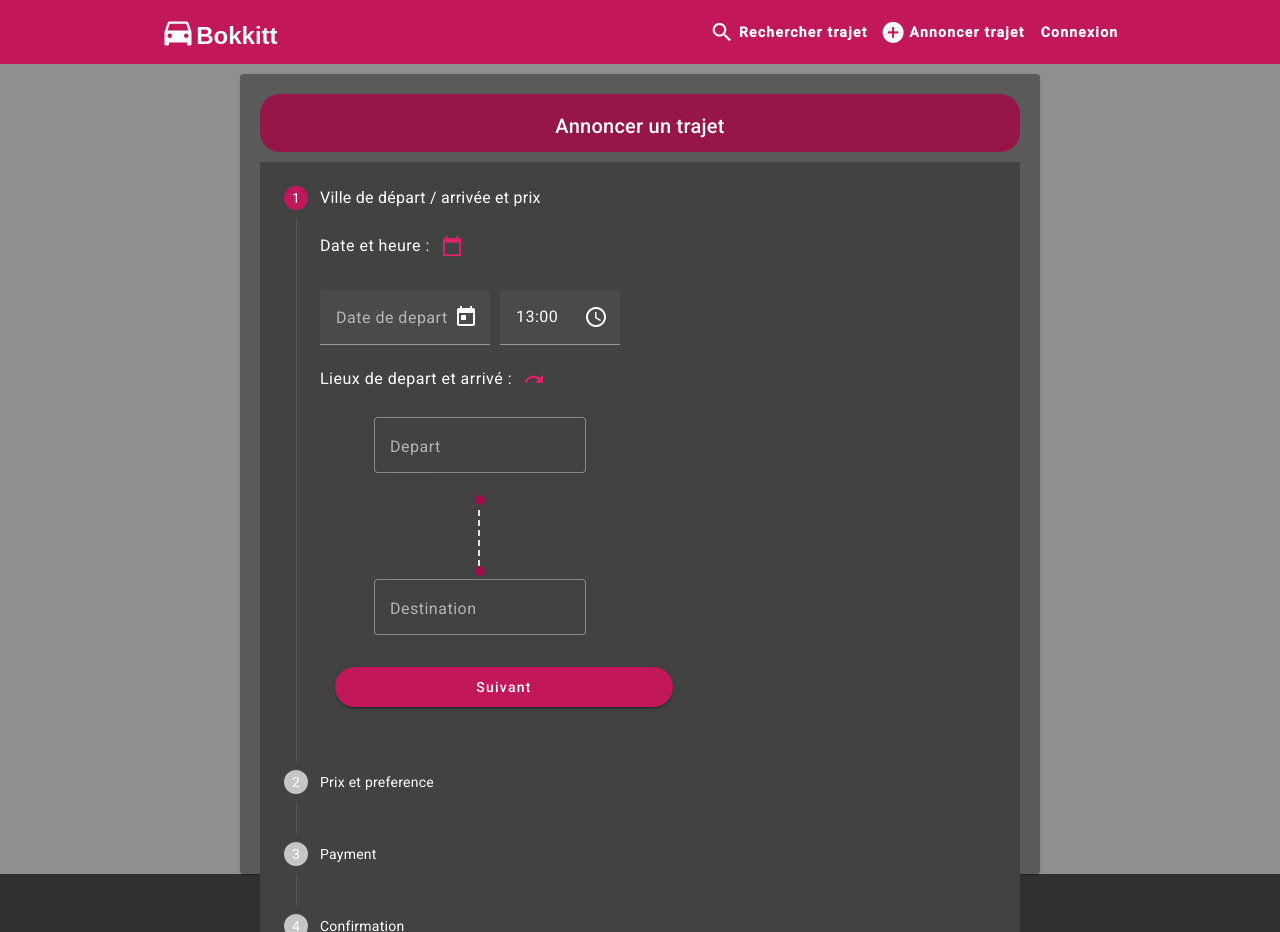
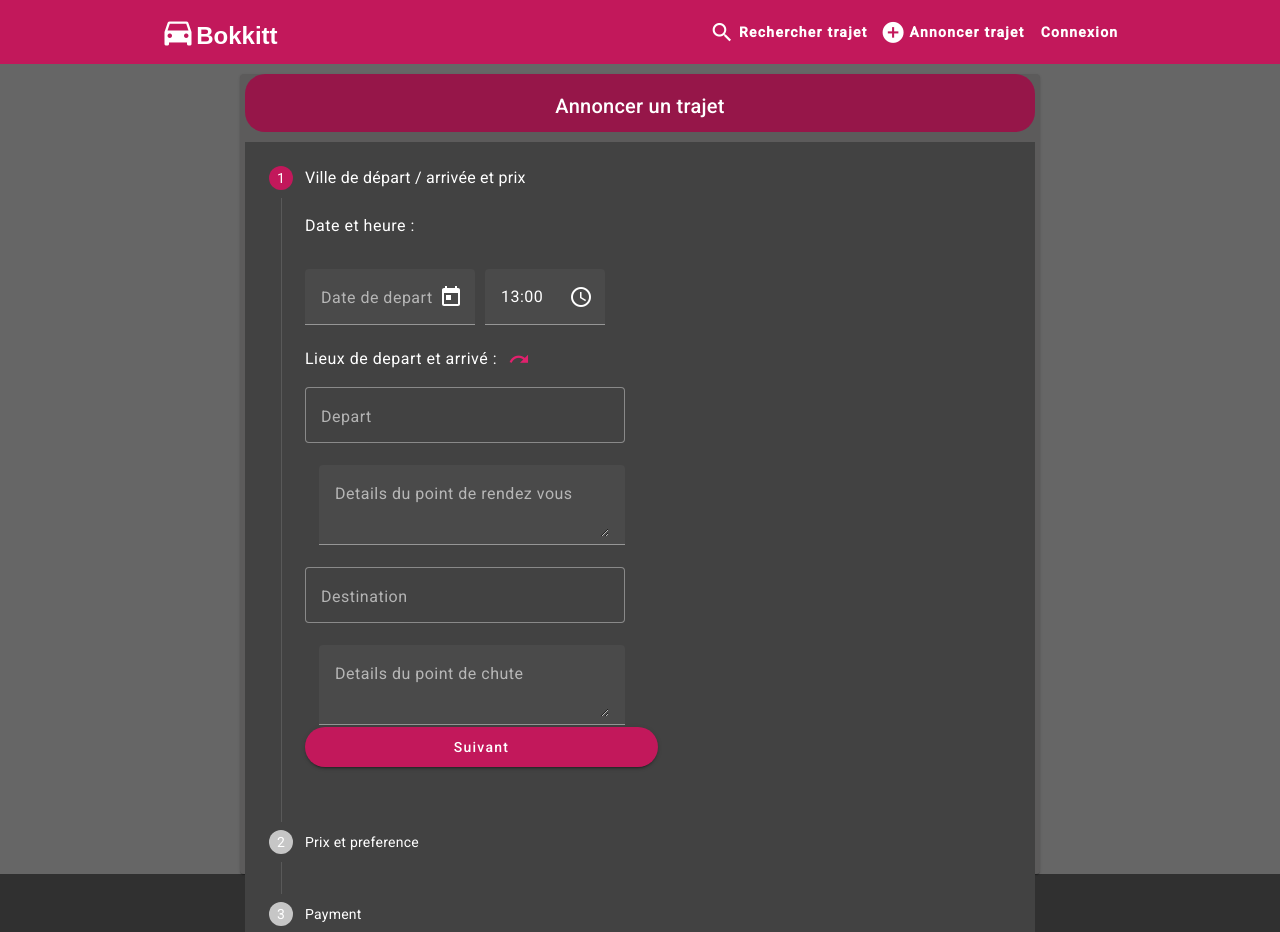
Before and after one commit to mouhamadoudou/Bokkitt-Front, an Angular app: page /add-trip in a window 1280 px wide. Built offline with nearby package versions, Linux system fonts and the light colour scheme.

Commit message:
feat (add-trip) : add description for depart and destination

```diff
--- a/src/app/add-trip/add-trip.component.css
+++ b/src/app/add-trip/add-trip.component.css
@@ -1,5 +1,5 @@
 .trip-contenair {
-  background-color: rgb(143, 143, 143);
+  background-color: rgb(102, 102, 102);
   width: 100%;
   height: auto;
   display: flex;
@@ -8,7 +8,7 @@
 
 .trip-contenair mat-card {
   margin-top: 10px;
-  padding: 20px;
+  padding: 0 5px 0 5px;
   background-color: rgb(92, 91, 91);
   width: 100%;
   max-width: 800px;
@@ -57,25 +57,6 @@ mat-card-content {
 /* --------------------------------------------- */
 
 
-
-
-/* mat-card-title {
-  width: 100%;
-  font-size: 30px;
-  font-weight: bold;
-  text-align: center;
-} */
-
-/* @media (max-width: 768px) {
-  mat-card-title {
-    width: 100%;
-    font-size: 23px;
-    font-weight: bold;
-    text-align: center;
-  }
-} */
-
-
 .step-one-form {
   margin-top: 15px;
 }
@@ -85,102 +66,17 @@ mat-card-content {
   width: 50%;
   border-radius: 40px;
   margin-bottom: 15px;
-  margin-left: 15px;
 }
-
-
-.recap-contenair {
-  margin-top: 10px;
-  width: 100%;
-  height: 250px;
-  /* background-color: rgb(97, 66, 66); */
-  display: flex;
-}
-
-
-
-/* ttttttttest */
 
 .principal-point-container {
   /* background-color: #3a1926; */
   width: 320px;
   position: relative;
-  height: 240px;
+  height: 340px;
   display: flex;
   flex-direction: column;
-  align-items: center;
+  /* align-items: center; */
 }
-
-.point-container {
-  display: flex;
-  align-items: center;
-  flex-direction: column;
-}
-
-.point {
-  width: 10px;
-  height: 10px;
-  background-color: #9e0f48;
-  border-radius: 50%;
-  margin-bottom: 3px;
-}
-
-.label {
-  font-weight: 400;
-  color: #ffffff;
-}
-
-.top .label {
-  margin-bottom: 10px;
-}
-
-.bottom .label {
-  margin-top: 10px;
-}
-
-.line {
-  width: 4px;
-  background-image: radial-gradient(circle, #e9e3e3 3px, transparent 2px);
-  background-size: 2px 10px;
-  background-repeat: repeat-y;
-  flex-grow: 1;
-}
-
-.container-2 {
-  padding-top: 10px;
-  /* background-color: #3a1926; */
-  width: 200px;
-  height: 140px;
-  margin-left: 4px;
-
-  .label {
-    margin-top: 10px;
-    font-weight: 400;
-    color: #ffffff;
-  }
-
-  .total {
-    margin-top: 40px;
-    font-weight: 400;
-    color: #ffffff;
-    font-weight: bold;
-  }
-}
-
-.descritpion {
-  color: #e1216d;
-  font-weight: bold
-}
-
-.mat-drawer-container {
-  height: 800px;
-}
-
-.payment-form {
-  margin-top: 20px;
-  border-width: none;
-}
-
 
 .date-time-conetainer {
   margin-top: 15px;
@@ -267,6 +163,9 @@ mat-card-content {
 
 }
 
+.meeting-point {
+  margin-left: 14px;
+}
 /*
 .mat-stepper-vertical {
   background-color:#d8296f;
--- a/src/app/add-trip/add-trip.component.html
+++ b/src/app/add-trip/add-trip.component.html
@@ -16,24 +16,12 @@
                             <ng-template matStepLabel> Ville de départ / arrivée et prix</ng-template>
                             <div class="date-time-title">
                                 <h4> Date et heure : </h4>
-                                <mat-icon matSuffix>calendar_today</mat-icon>
+                                <!-- <mat-icon matSuffix>calendar_today</mat-icon> -->
                             </div>
 
                             <div class="date-time-conetainer">
                                 <app-date-input />
                                 <app-time-picker />
-
-                                <!-- <mat-form-field class="step-one-form">
-                                    <mat-label>Nombre de place</mat-label>
-                                    <mat-select disableRipple>
-                                        <mat-option value="1">1 place</mat-option>
-                                        <mat-option value="2">2 places</mat-option>
-                                        <mat-option value="3">3 places</mat-option>
-                                        <mat-option value="4">4 places</mat-option>
-                                        <mat-option value="5">5 places</mat-option>
-                                    </mat-select>
-                                </mat-form-field> -->
-
 
                                 <!-- <button mat-button matStepperNext>Next</button> -->
 
@@ -47,9 +35,7 @@
                             </div>
 
 
-                            <div class="recap-contenair">
                             <div class="principal-point-container">
-                                    <div class="point-container top">
                                 <mat-form-field class="search-custom" appearance="outline">
                                     <input matInput [formControl]="myControl" [(ngModel)]="filterValues.depart"
                                         [matAutocomplete]="auto">
@@ -59,17 +45,19 @@
                                         <mat-option [value]="option">{{option}}</mat-option>
                                         }
                                     </mat-autocomplete>
+
                                     <mat-label>Depart</mat-label>
+
                                 </mat-form-field>
-                                        <div class="point"></div>
-                                    </div>
-                                    <div class="line"></div>
-                                    <div class="point-container bottom">
-                                        <div class="point"></div>
+                                <mat-form-field class="meeting-point">
+                                    <mat-label>Details du point de rendez vous</mat-label>
+                                    <textarea matInput placeholder="Ex. Pat d'oie a coté du pont..."></textarea>
+                                </mat-form-field>
+
+                                <mat-icon>arrow_downward</mat-icon>
                                 <mat-form-field class="destination-input" appearance="outline">
-                                            <input matInput [(ngModel)]="filterValues.destination"
-                                                [formControl]="myControl2" [(ngModel)]="filterValues.destination"
-                                                [matAutocomplete]="auto2">
+                                    <input matInput [(ngModel)]="filterValues.destination" [formControl]="myControl2"
+                                        [(ngModel)]="filterValues.destination" [matAutocomplete]="auto2">
                                     <mat-autocomplete #auto2="matAutocomplete">
 
                                         @for (option of filteredOptions2 | async; track option) {
@@ -78,22 +66,10 @@
                                     </mat-autocomplete>
                                     <mat-label>Destination</mat-label>
                                 </mat-form-field>
-                                    </div>
-                                </div>
-
-
-                                <!-- <div class="container-2">
-                                    <div> <span class="descritpion">Télephone :</span> 066175766 </div>
-
-                                    <div class="label"> <span class="descritpion"> Prix passager
-                                            :</span> 14 000 FCFA</div>
-                                    <div class="label"> <span class="descritpion">Nombre de passager
-                                            :</span> 4</div>
-
-                                    <div class="total"> <span class="descritpion"> Prix total :
-                                        </span>14 000 FCFA</div>
-
-                                </div> -->
+                                <mat-form-field class="meeting-point">
+                                    <mat-label>Details du point de chute</mat-label>
+                                    <textarea matInput placeholder="Ex. Pat d'oie a coté du pont..."></textarea>
+                                </mat-form-field>
                             </div>
 
                             <button mat-raised-button class="step-one-button" color="primary" matStepperNext>
@@ -153,9 +129,7 @@
                     <mat-step>
                         <ng-template matStepLabel>Payment</ng-template>
                     </mat-step>
-                    <mat-step>
-                        <ng-template matStepLabel>Confirmation</ng-template>
-                    </mat-step>
+
                 </mat-stepper>
 
 
```
Lines whose indentation alone changed are shown as unchanged.
